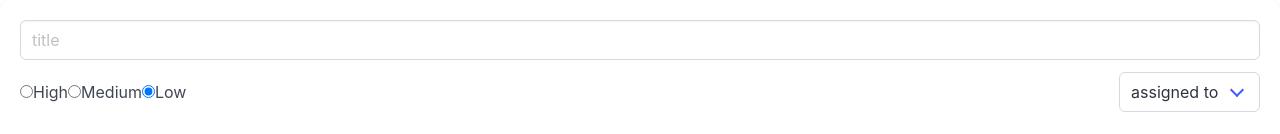
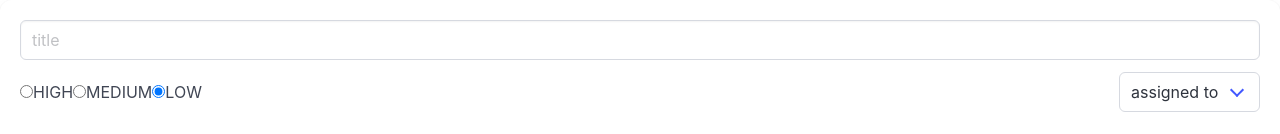
Before and after one commit to wen-3/TodoList-react-udemy, a React (Vite) app: page / in a window 1280 px wide. Shown: the top 134 px of the page. Built offline with nearby package versions, Linux system fonts and the light colour scheme.

Commit message:
Radio
重構

```diff
--- a/src/Todos/Editor.tsx
+++ b/src/Todos/Editor.tsx
@@ -18,9 +18,16 @@ export const Editor: FC = () => {
                 <div className="column">
                     <div className="field">
                         <div className="control">
-                            <label className="radio"><input type="radio" checked={priority === 0} value={Priority.HIGH} onChange={handlePriorityChange} />High</label>
-                            <label className="radio"><input type="radio" checked={priority === 1} value={Priority.MEDIUM} onChange={handlePriorityChange} />Medium</label>
-                            <label className="radio"><input type="radio" checked={priority === 2} value={Priority.LOW} onChange={handlePriorityChange} />Low</label>
+                            {
+                                Object.entries(Priority)
+                                    .filter(([k, v]) => isNaN(Number(k)))
+                                    .map(([k, v]) => (
+                                        <label className="radio" key={k}>
+                                            <input type="radio" checked={priority === v} value={v} onChange={handlePriorityChange} />
+                                            {k}
+                                        </label>
+                                    ))
+                            }
                         </div>
                     </div>
                 </div>
```
